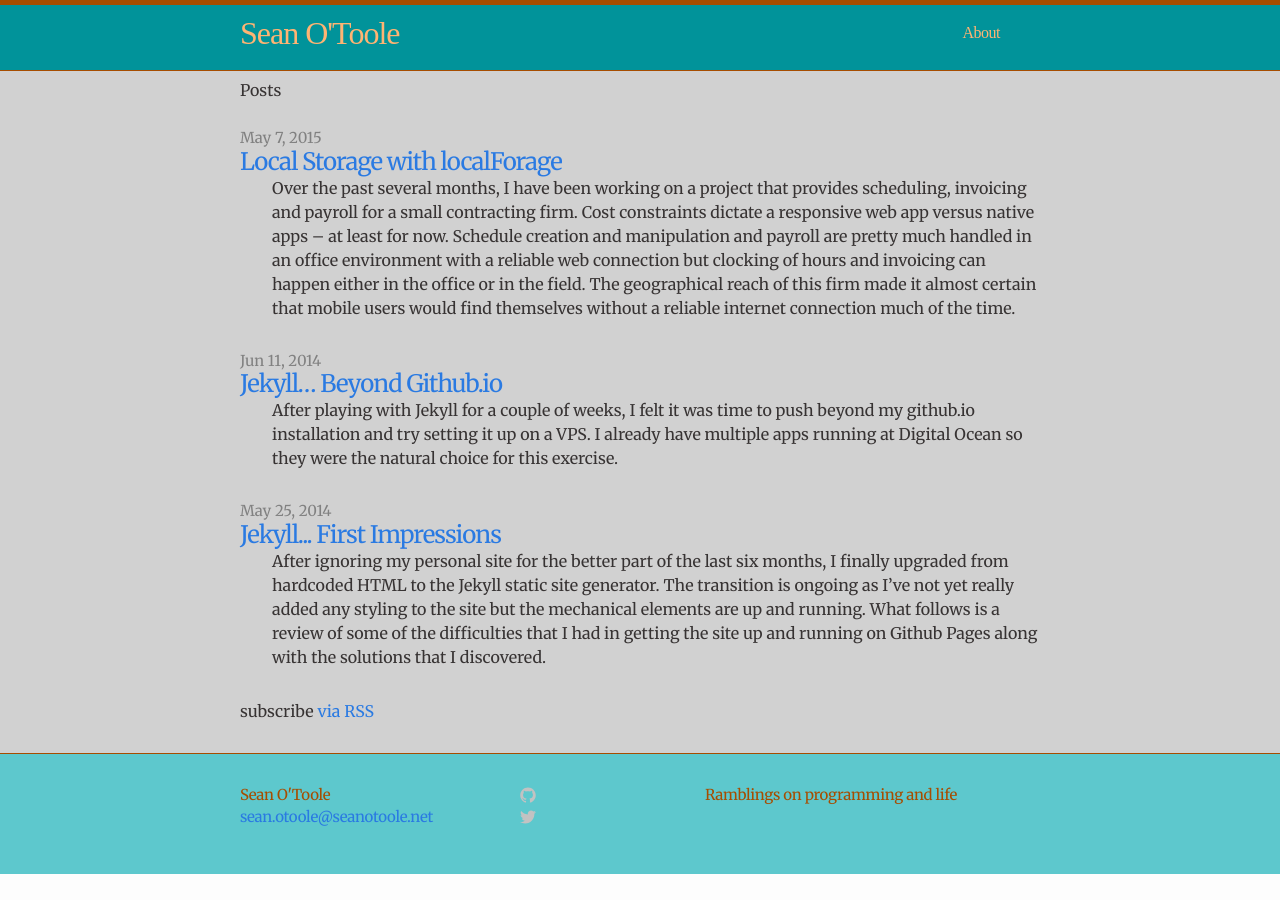
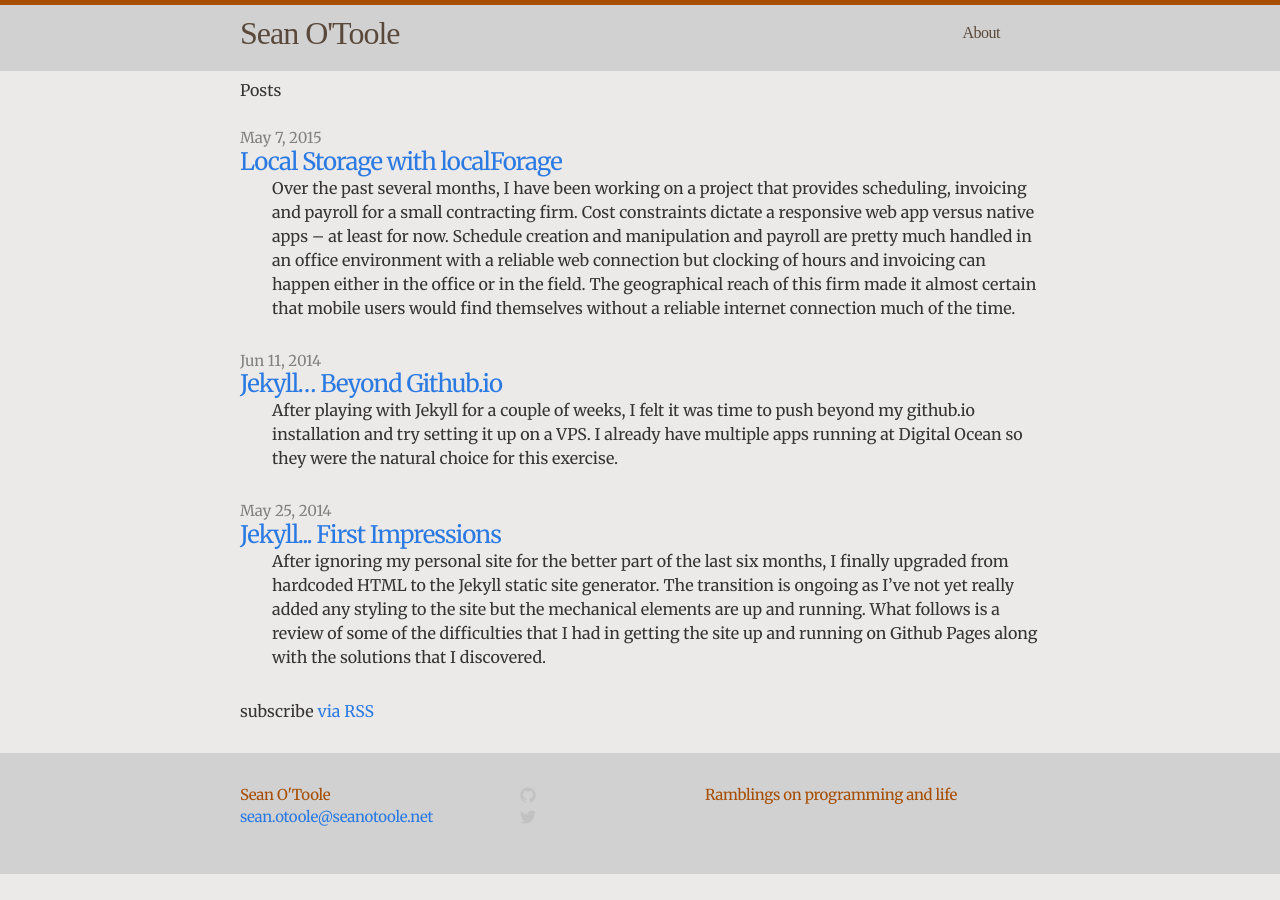
Before and after one commit to seanot/personal_page, a Jekyll site: the page built from index.html, in a window 1280 px wide. Built offline with Jekyll 4.4.1, drawn with Linux system fonts in a browser that asks for light colours; nearby versions of some CDN libraries; some web fonts are replaced; comment, search, counter and statistics services are not loaded.

Commit message:
style changes

```diff
--- a/css/main.css
+++ b/css/main.css
@@ -13,7 +13,7 @@
   font-weight: 400;
   font-size: 16px;
   line-height: 1.5;
-  background-color: #fdfdfd;
+  background-color: #ece9e9;
   color: #373333;
 }
 
@@ -47,10 +47,11 @@
 
 .site-header {
   border-top: 5px solid #a64d00;
-  border-bottom: 1px solid #a64d00;
+  border-bottom: 1px solid #d1d1d1;
   font-family: 'Happy Monkey', cursive;
   min-height: 65px;
-  background-color: #01939a;
+  max-height: 65px;
+  background-color: #d1d1d1;
   position: fixed;
 }
 
@@ -58,7 +59,7 @@
 .site-title:hover,
 .site-title:visited {
   display: block;
-  color: #ffb473;
+  color: #5A493B;
   font-size: 32px;
   letter-spacing: -1px;
   float: left;
@@ -76,7 +77,7 @@
 
 .site-nav .page-link {
   margin-left: 20px;
-  color: #ffb473;
+  color: #5A493B;
   letter-spacing: -.5px;
 }
 
@@ -99,8 +100,8 @@
 /* Site footer */
 
 .site-footer {
-  border-top: 1px solid #a64d00;
-  background-color: #5dc8cd;
+  border-top: 1px solid #d1d1d1;
+  background-color: #d1d1d1;
   padding: 30px 0;
 }
 
@@ -161,7 +162,7 @@
 
 .page-content {
   padding: 30px 0;
-  background-color: #d1d1d1;
+  background-color: #ece9e9;
 }
 
 
```
